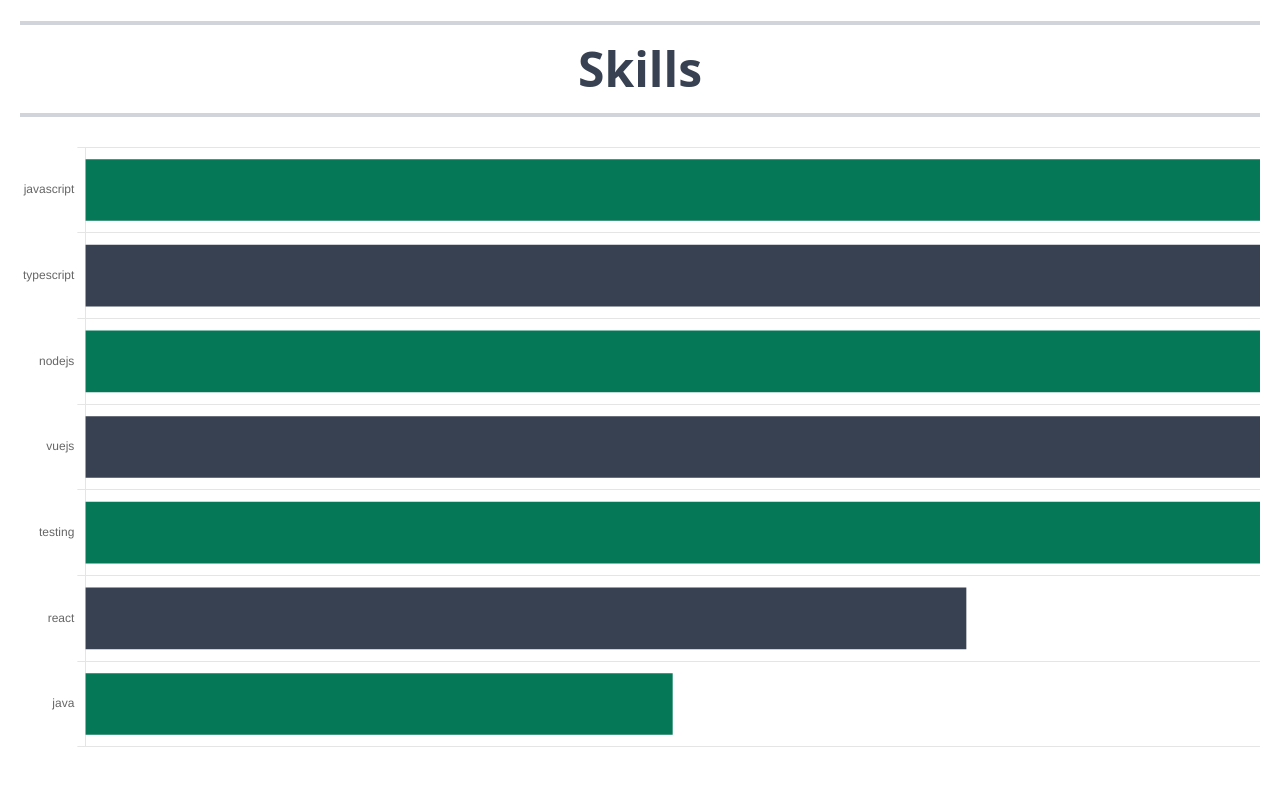
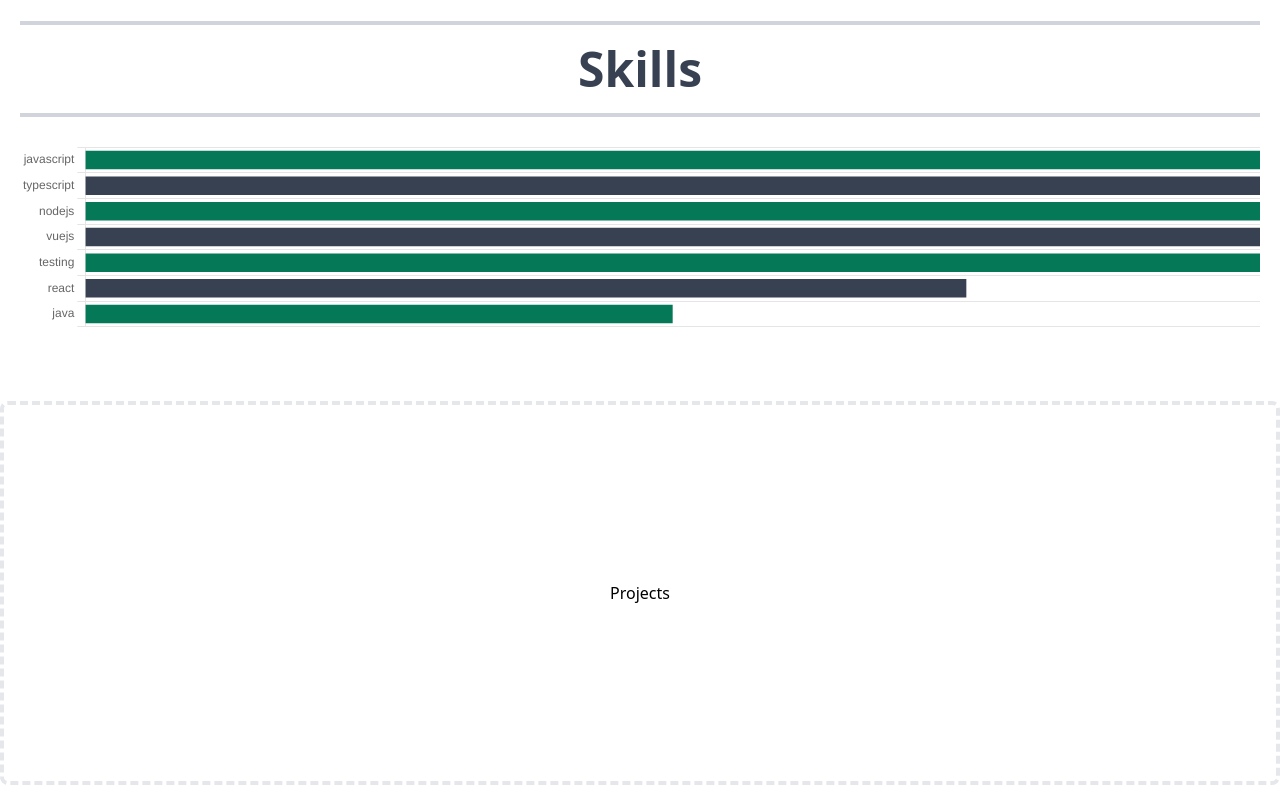
Before and after one commit to flx-sta/flx-sta.github.io, a Vue app: page / in a window 1280 px wide. Shown: the part 960-1760 px from the top of the page. Built offline with nearby package versions, Linux system fonts and the light colour scheme; a web font is replaced by a local one.

Commit message:
skills max-height

```diff
--- a/src/components/SkillsSection.vue
+++ b/src/components/SkillsSection.vue
@@ -1,6 +1,6 @@
 <template>
   <SectionWrapper title="Skills">
-    <canvas ref="canvas" id="myChart" width="400" class="h-5"></canvas>
+    <canvas ref="canvas" id="myChart" width="200" style="max-height: 200px;"></canvas>
   </SectionWrapper>
 </template>
 
```
